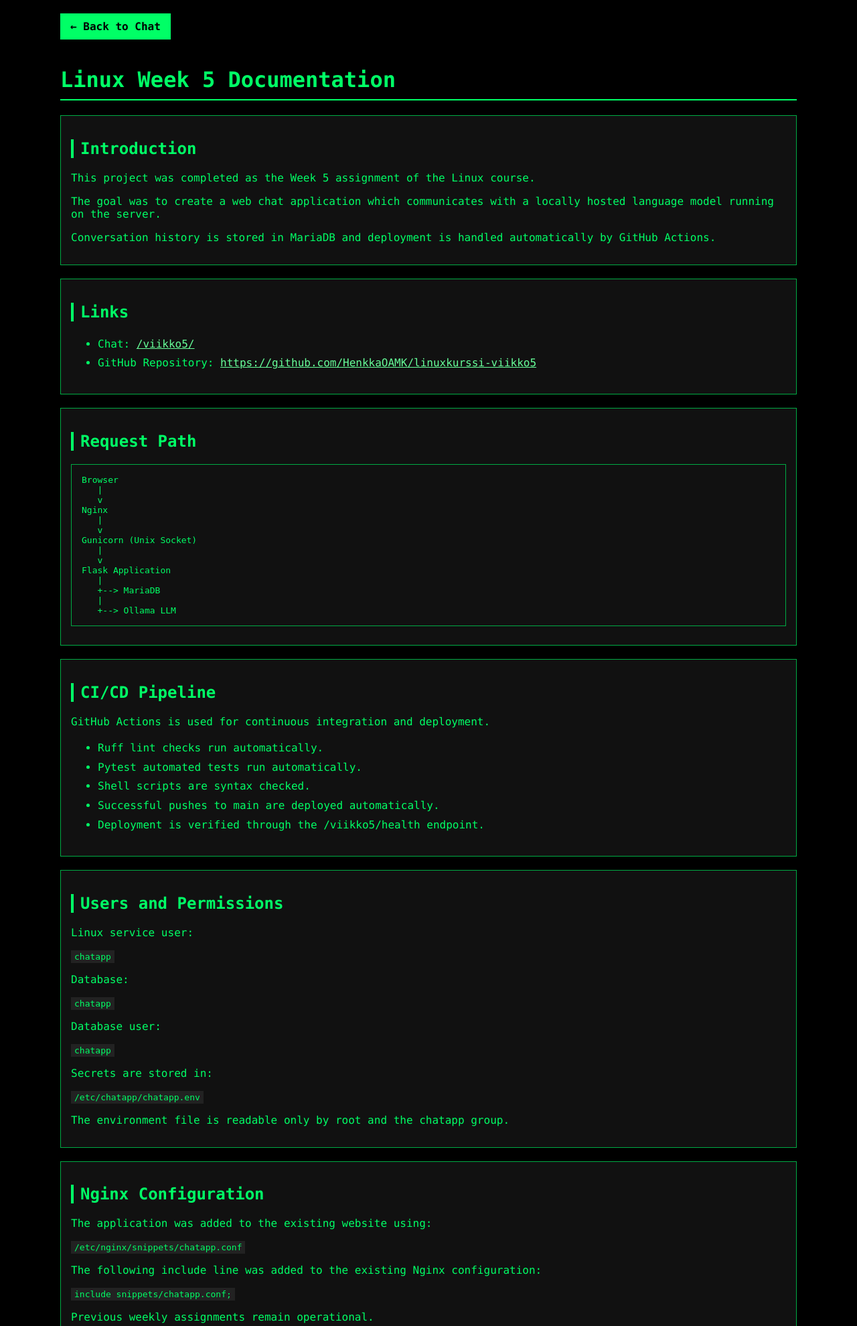
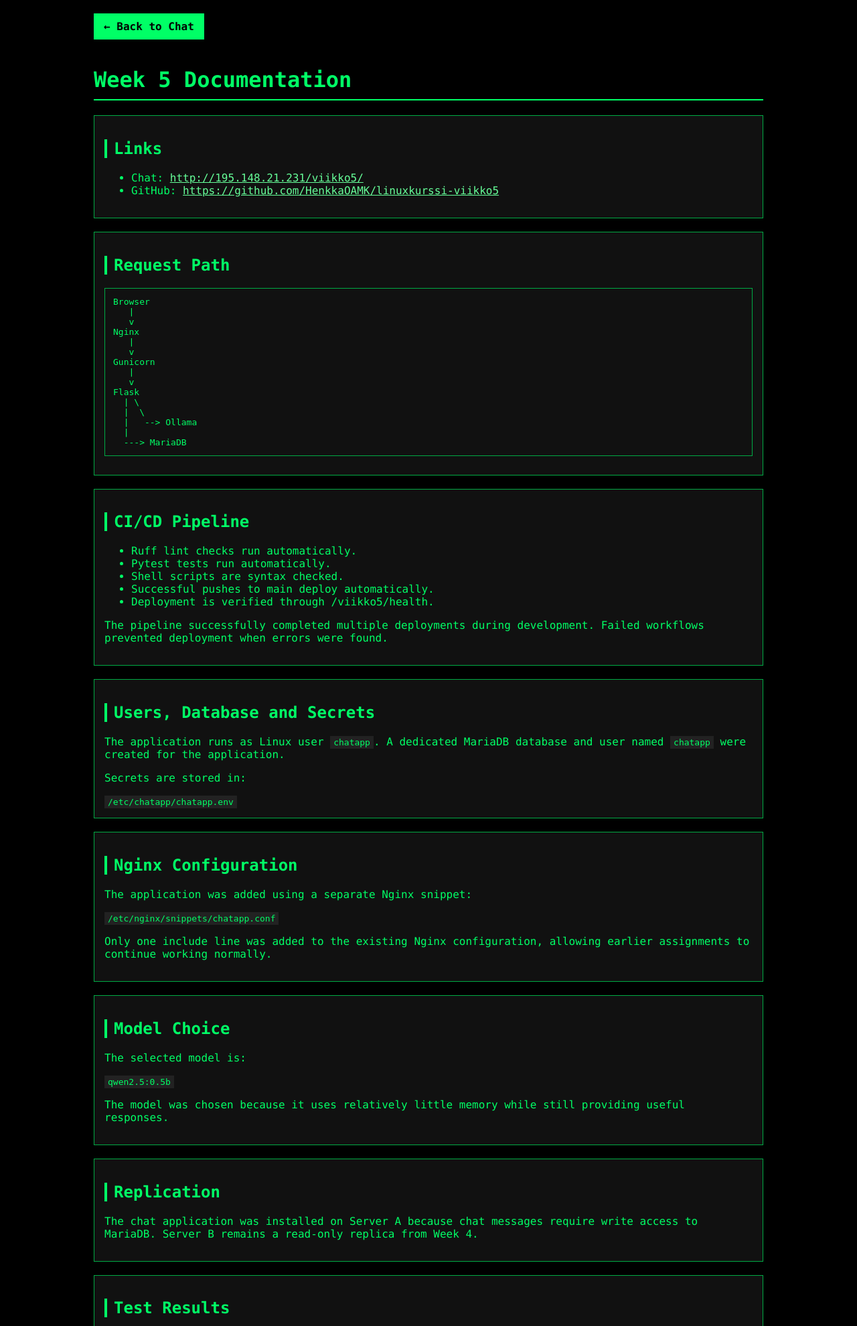
Before and after one commit to HenkkaOAMK/linuxkurssi-viikko5, a Flask app: page /docs in a window 1280 px wide. Shown: the top 1980 px of the page at 67% size. Run offline with Flask 3, Linux system fonts and the light colour scheme.

Commit message:
Improve documentation

```diff
--- a/templates/documentation.html
+++ b/templates/documentation.html
@@ -18,7 +18,7 @@
         }
 
         .container {
-            max-width: 1100px;
+            max-width: 1000px;
             margin: auto;
         }
 
@@ -41,44 +41,36 @@
             margin-bottom: 20px;
         }
 
-        ul {
-            line-height: 1.8;
-        }
-
         a {
             color: #66ff99;
         }
 
         a:hover {
-            color: #ffffff;
+            color: white;
         }
 
         code {
-            background-color: #222222;
+            background-color: #222;
+            padding: 2px 5px;
             color: #00ff66;
-            padding: 2px 5px;
         }
 
         pre {
             background-color: #111111;
+            border: 1px solid #00aa44;
+            padding: 12px;
+            overflow-x: auto;
             color: #00ff66;
-            border: 1px solid #00aa44;
-            padding: 15px;
-            overflow-x: auto;
         }
 
         .back-button {
             display: inline-block;
+            background: #00ff66;
             color: black;
-            background-color: #00ff66;
             text-decoration: none;
             font-weight: bold;
             padding: 10px 15px;
             margin-bottom: 20px;
-        }
-
-        .back-button:hover {
-            background-color: #66ff99;
         }
 
     </style>
@@ -91,44 +83,26 @@
 
 <a href="/viikko5/" class="back-button">← Back to Chat</a>
 
-<h1>Linux Week 5 Documentation</h1>
-
-<div class="section">
-
-<h2>Introduction</h2>
-
-<p>
-This project was completed as the Week 5 assignment of the Linux course.
-</p>
-
-<p>
-The goal was to create a web chat application which communicates with a locally hosted language model running on the server.
-</p>
-
-<p>
-Conversation history is stored in MariaDB and deployment is handled automatically by GitHub Actions.
-</p>
-
-</div>
+<h1>Week 5 Documentation</h1>
 
 <div class="section">
 
 <h2>Links</h2>
 
 <ul>
-
 <li>
 Chat:
-<a href="/viikko5/">/viikko5/</a>
+<a href="http://195.148.21.231/viikko5/">
+http://195.148.21.231/viikko5/
+</a>
 </li>
 
 <li>
-GitHub Repository:
+GitHub:
 <a href="https://github.com/HenkkaOAMK/linuxkurssi-viikko5">
 https://github.com/HenkkaOAMK/linuxkurssi-viikko5
 </a>
 </li>
-
 </ul>
 
 </div>
@@ -144,14 +118,15 @@ Browser
 Nginx
    |
    v
-Gunicorn (Unix Socket)
+Gunicorn
    |
    v
-Flask Application
-   |
-   +--> MariaDB
-   |
-   +--> Ollama LLM
+Flask
+  | \
+  |  \
+  |   --> Ollama
+  |
+  ---> MariaDB
 </pre>
 
 </div>
@@ -160,57 +135,35 @@ Flask Application
 
 <h2>CI/CD Pipeline</h2>
 
+<ul>
+<li>Ruff lint checks run automatically.</li>
+<li>Pytest tests run automatically.</li>
+<li>Shell scripts are syntax checked.</li>
+<li>Successful pushes to main deploy automatically.</li>
+<li>Deployment is verified through /viikko5/health.</li>
+</ul>
+
 <p>
-GitHub Actions is used for continuous integration and deployment.
+The pipeline successfully completed multiple deployments during development.
+Failed workflows prevented deployment when errors were found.
 </p>
-
-<ul>
-
-<li>Ruff lint checks run automatically.</li>
-
-<li>Pytest automated tests run automatically.</li>
-
-<li>Shell scripts are syntax checked.</li>
-
-<li>Successful pushes to main are deployed automatically.</li>
-
-<li>Deployment is verified through the /viikko5/health endpoint.</li>
-
-</ul>
 
 </div>
 
 <div class="section">
 
-<h2>Users and Permissions</h2>
+<h2>Users, Database and Secrets</h2>
 
 <p>
-Linux service user:
+The application runs as Linux user <code>chatapp</code>.
+A dedicated MariaDB database and user named <code>chatapp</code> were created for the application.
 </p>
-
-<code>chatapp</code>
-
-<p>
-Database:
-</p>
-
-<code>chatapp</code>
-
-<p>
-Database user:
-</p>
-
-<code>chatapp</code>
 
 <p>
 Secrets are stored in:
 </p>
 
 <code>/etc/chatapp/chatapp.env</code>
-
-<p>
-The environment file is readable only by root and the chatapp group.
-</p>
 
 </div>
 
@@ -219,35 +172,29 @@ The environment file is readable only by root and the chatapp group.
 <h2>Nginx Configuration</h2>
 
 <p>
-The application was added to the existing website using:
+The application was added using a separate Nginx snippet:
 </p>
 
 <code>/etc/nginx/snippets/chatapp.conf</code>
 
 <p>
-The following include line was added to the existing Nginx configuration:
-</p>
-
-<code>include snippets/chatapp.conf;</code>
-
-<p>
-Previous weekly assignments remain operational.
+Only one include line was added to the existing Nginx configuration, allowing earlier assignments to continue working normally.
 </p>
 
 </div>
 
 <div class="section">
 
-<h2>Model Selection</h2>
+<h2>Model Choice</h2>
 
 <p>
-Selected model:
+The selected model is:
 </p>
 
 <code>qwen2.5:0.5b</code>
 
 <p>
-The model was selected because it has low memory requirements and runs well on the available server resources.
+The model was chosen because it uses relatively little memory while still providing useful responses.
 </p>
 
 </div>
@@ -257,11 +204,8 @@ The model was selected because it has low memory requirements and runs well on t
 <h2>Replication</h2>
 
 <p>
-The application was installed on Server A because chat messages require database write access.
-</p>
-
-<p>
-Server B remains a read-only MariaDB replica from Week 4.
+The chat application was installed on Server A because chat messages require write access to MariaDB.
+Server B remains a read-only replica from Week 4.
 </p>
 
 </div>
@@ -271,27 +215,16 @@ Server B remains a read-only MariaDB replica from Week 4.
 <h2>Test Results</h2>
 
 <ul>
-
 <li>/viikko5/ is publicly accessible → OK</li>
-
-<li>Local Ollama model returns responses → OK</li>
-
-<li>Conversation history survives page reload → OK</li>
-
-<li>New browser session starts with empty conversation → OK</li>
-
-<li>GitHub Actions deploys automatically → OK</li>
-
-<li>/viikko5/health returns current commit SHA → OK</li>
-
-<li>At least two successful deployments completed → OK</li>
-
-<li>Failed workflow runs prevented deployment → OK</li>
-
-<li>Services restart correctly after reboot → OK</li>
-
-<li>Previous weekly assignments continue working → OK</li>
-
+<li>Local model replies to messages → OK</li>
+<li>Conversation survives page reload → OK</li>
+<li>New browser sessions start empty → OK</li>
+<li>Automatic deployment works → OK</li>
+<li>/viikko5/health returns commit SHA → OK</li>
+<li>Two successful deployments completed → OK</li>
+<li>Failed workflows prevented deployment → OK</li>
+<li>Reboot test successful → OK</li>
+<li>Previous assignments still work → OK</li>
 </ul>
 
 </div>
@@ -300,32 +233,50 @@ Server B remains a read-only MariaDB replica from Week 4.
 
 <h2>Server Evidence</h2>
 
-<p>
-The outputs below were collected from the server during testing.
-</p>
+<h3>Service User</h3>
 
 <pre>
-Paste systemctl status chatapp here
+User=chatapp
+Group=chatapp
 </pre>
 
+<h3>Environment File Permissions</h3>
+
 <pre>
-Paste systemctl show chatapp -p User -p Group here
+-rw-r----- 1 root chatapp ... /etc/chatapp/chatapp.env
 </pre>
 
+<h3>Database Permissions</h3>
+
 <pre>
-Paste SHOW GRANTS output here
+GRANT SELECT, INSERT, UPDATE, DELETE,
+CREATE, INDEX, ALTER
+ON chatapp.* TO 'chatapp'@'localhost'
 </pre>
 
+<h3>Installed Model</h3>
+
 <pre>
-Paste ollama list output here
+qwen2.5:0.5b
+397 MB
 </pre>
 
+<h3>Server Memory</h3>
+
 <pre>
-Paste free -h output here
+Memory: 7.6 GiB
+Available: 6.8 GiB
+Swap: 0 B
 </pre>
 
+<h3>Listening Services</h3>
+
 <pre>
-Paste sudo ss -ltnp output here
+127.0.0.1:3306   MariaDB
+127.0.0.1:11434  Ollama
+127.0.0.1:5000   Flask
+0.0.0.0:80       Nginx
+0.0.0.0:22       SSH
 </pre>
 
 </div>
@@ -335,11 +286,9 @@ Paste sudo ss -ltnp output here
 <h2>Problem Solved</h2>
 
 <p>
-Several deployment attempts initially failed because of SSH deployment key and GitHub Actions configuration issues.
-</p>
-
-<p>
-The problem was solved by creating a dedicated deployment key and correcting the GitHub Secrets configuration.
+The biggest issue during development was configuring GitHub Actions deployment.
+Several workflow runs failed because of SSH key and host verification problems.
+The issue was solved by creating a dedicated deployment key and configuring GitHub Secrets correctly.
 </p>
 
 </div>
@@ -349,11 +298,7 @@ The problem was solved by creating a dedicated deployment key and correcting the
 <h2>What I Learned</h2>
 
 <p>
-This assignment helped me understand how CI/CD pipelines work in practice.
-</p>
-
-<p>
-I learned how GitHub Actions, SSH deployment, Nginx, Gunicorn, MariaDB and a locally hosted language model can be combined into a working Linux web application.
+During this assignment I learned how CI/CD pipelines work in practice and how GitHub Actions, Nginx, Gunicorn, MariaDB and a locally hosted language model can be combined into a working Linux web application.
 </p>
 
 </div>
```
Also changed, not shown: templates/index.html (+14 -3 lines).
